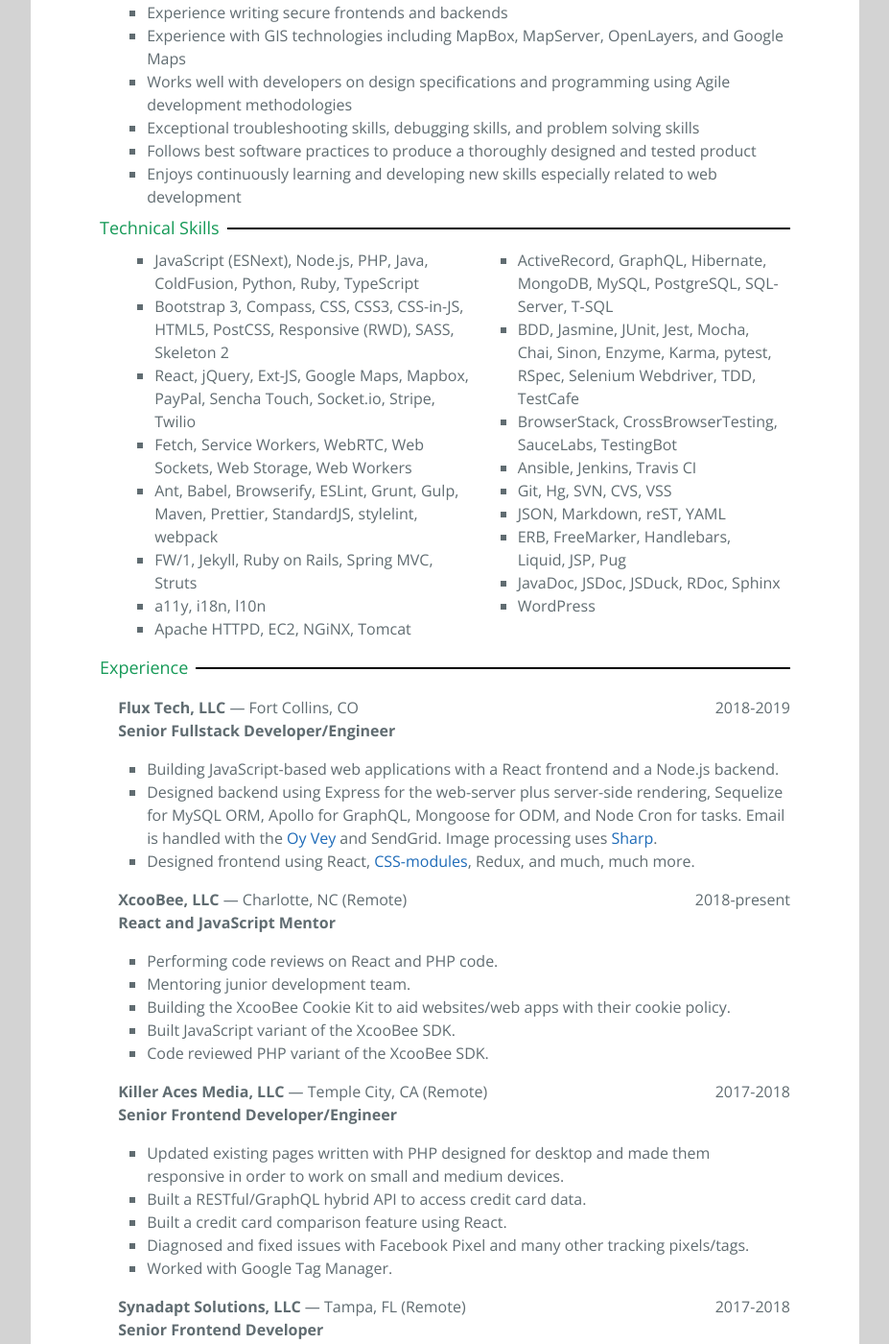
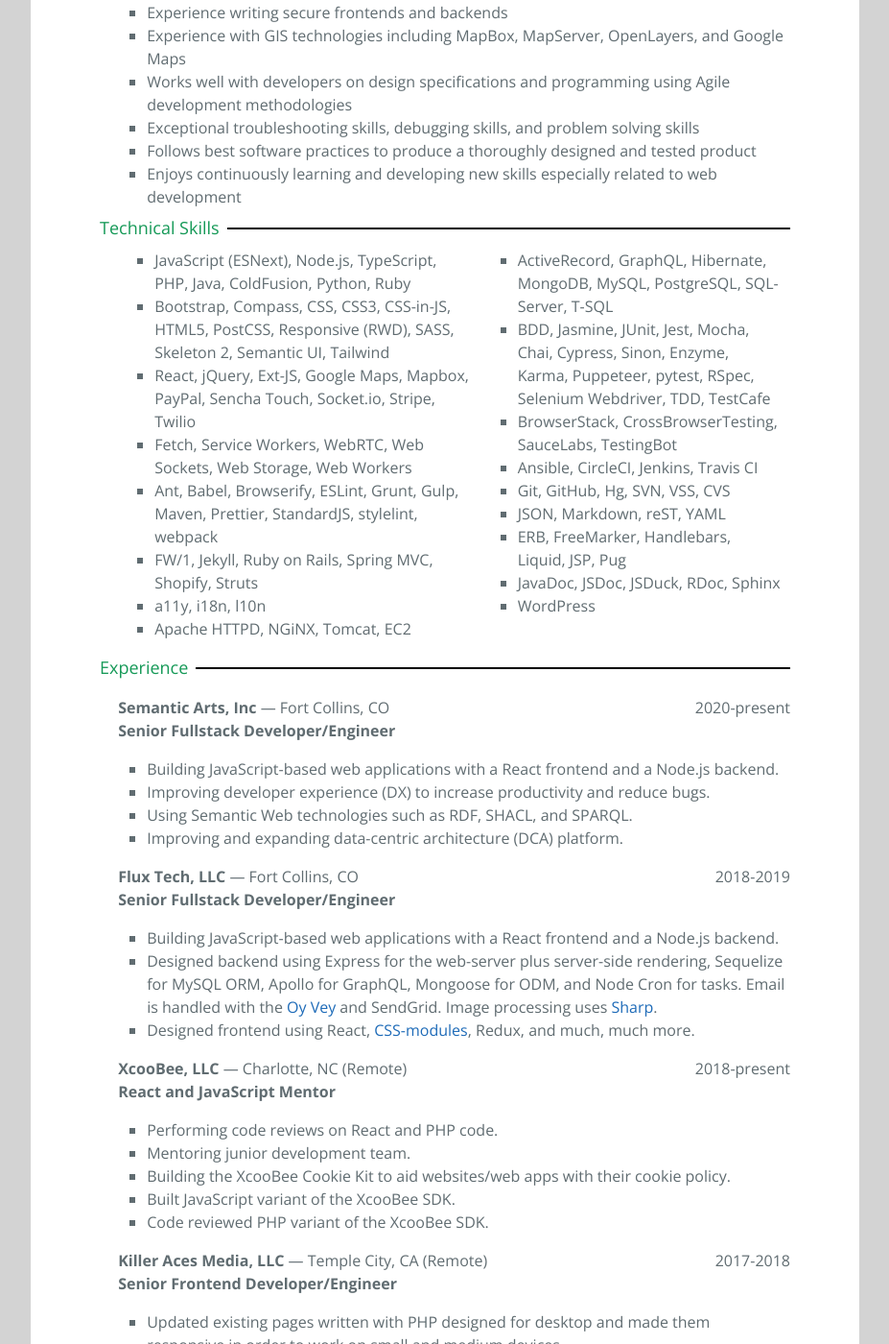
Before and after one commit to dhurlburtusa/dhurlburtusa.github.io, a Jekyll site: the page built from resume/index.html, in a window 1280 px wide and 1400 px high, scrolled down 865 px. Shown: the whole window at 96% size, without its empty margins (176-1103 px from the left). Built offline with Jekyll 4.4.1, drawn with Linux system fonts in a browser that asks for light colours; some of the changed text lies outside the part shown.

Commit message:
Edit Skills Section; Add SA Section; Comment-out GPA

```diff
--- a/resume/index.html
+++ b/resume/index.html
@@ -150,23 +150,23 @@
           <tr>
             <td>
               <ul>
-                <li>JavaScript (ESNext), Node.js, PHP, Java, ColdFusion, Python, Ruby, TypeScript</li>
-                <li>Bootstrap 3, Compass, CSS, CSS3, CSS-in-JS, HTML5, PostCSS, Responsive (RWD), SASS, Skeleton 2</li>
+                <li>JavaScript (ESNext), Node.js, TypeScript, PHP, Java, ColdFusion, Python, Ruby</li>
+                <li>Bootstrap, Compass, CSS, CSS3, CSS-in-JS, HTML5, PostCSS, Responsive (RWD), SASS, Skeleton 2, Semantic UI, Tailwind</li>
                 <li>React, jQuery, Ext-JS, Google Maps, Mapbox, PayPal, Sencha Touch, Socket.io, Stripe, Twilio</li>
                 <li>Fetch, Service Workers, WebRTC, Web Sockets, Web Storage, Web Workers</li>
                 <li>Ant, Babel, Browserify, ESLint, Grunt, Gulp, Maven, Prettier, StandardJS, stylelint, webpack</li>
-                <li>FW/1, Jekyll, Ruby on Rails, Spring MVC, Struts</li>
+                <li>FW/1, Jekyll, Ruby on Rails, Spring MVC, Shopify, Struts</li>
                 <li>a11y, i18n, l10n</li>
-                <li>Apache HTTPD, EC2, NGiNX, Tomcat</li>
+                <li>Apache HTTPD, NGiNX, Tomcat, EC2</li>
               </ul>
             </td>
             <td>
               <ul>
                 <li>ActiveRecord, GraphQL, Hibernate, MongoDB, MySQL, PostgreSQL, SQL-Server, T-SQL</li>
-                <li>BDD, Jasmine, JUnit, Jest, Mocha, Chai, Sinon, Enzyme, Karma, pytest, RSpec, Selenium Webdriver, TDD, TestCafe</li>
+                <li>BDD, Jasmine, JUnit, Jest, Mocha, Chai, Cypress, Sinon, Enzyme, Karma, Puppeteer, pytest, RSpec, Selenium Webdriver, TDD, TestCafe</li>
                 <li>BrowserStack, CrossBrowserTesting, SauceLabs, TestingBot</li>
-                <li>Ansible, Jenkins, Travis CI</li>
-                <li>Git, Hg, SVN, CVS, VSS</li>
+                <li>Ansible, CircleCI, Jenkins, Travis CI</li>
+                <li>Git, GitHub, Hg, SVN, VSS, CVS</li>
                 <li>JSON, Markdown, reST, YAML</li>
                 <li>ERB, FreeMarker, Handlebars, Liquid, JSP, Pug</li>
                 <li>JavaDoc, JSDoc, JSDuck, RDoc, Sphinx</li>
@@ -178,6 +178,26 @@
       </div>
       <div class="Resume-expe">
         <h2>Experience</h2>
+        <div class="Resume-expe-semanticarts">
+          <p>
+            <span class="CompanyName">Semantic Arts, Inc</span> &mdash; Fort Collins, CO <span class="Dates">2020-present</span><br>
+            <span class="JobTitle">Senior Fullstack Developer/Engineer</span>
+          </p>
+          <ul>
+            <li>
+              Building JavaScript-based web applications with a React frontend and a Node.js backend.
+            </li>
+            <li>
+              Improving developer experience (DX) to increase productivity and reduce bugs.
+            </li>
+            <li>
+              Using Semantic Web technologies such as RDF, SHACL, and SPARQL.
+            </li>
+            <li>
+              Improving and expanding data-centric architecture (DCA) platform.
+            </li>
+          </ul>
+        </div>
         <div class="Resume-expe-fluxtech">
           <p>
             <span class="CompanyName">Flux Tech, LLC</span> &mdash; Fort Collins, CO <span class="Dates">2018-2019</span><br>
@@ -390,12 +410,12 @@
         <p>
           <span class="SchoolName">Colorado State University</span> &mdash; Fort Collins, CO<br>
           Bachelor of Science: Computer Science
-          <span class="float-right">GPA: 3.7 / 4.0</span>
+          <!--span class="float-right">GPA: 3.7 / 4.0</span-->
         </p>
         <p>
           <span class="SchoolName">Colorado State University</span> &mdash; Fort Collins, CO<br>
           Bachelor of Science: Chemical Engineering
-          <span class="float-right">GPA: 3.4 / 4.0</span>
+          <!--span class="float-right">GPA: 3.4 / 4.0</span-->
         </p>
 <!--
         <p>
```
